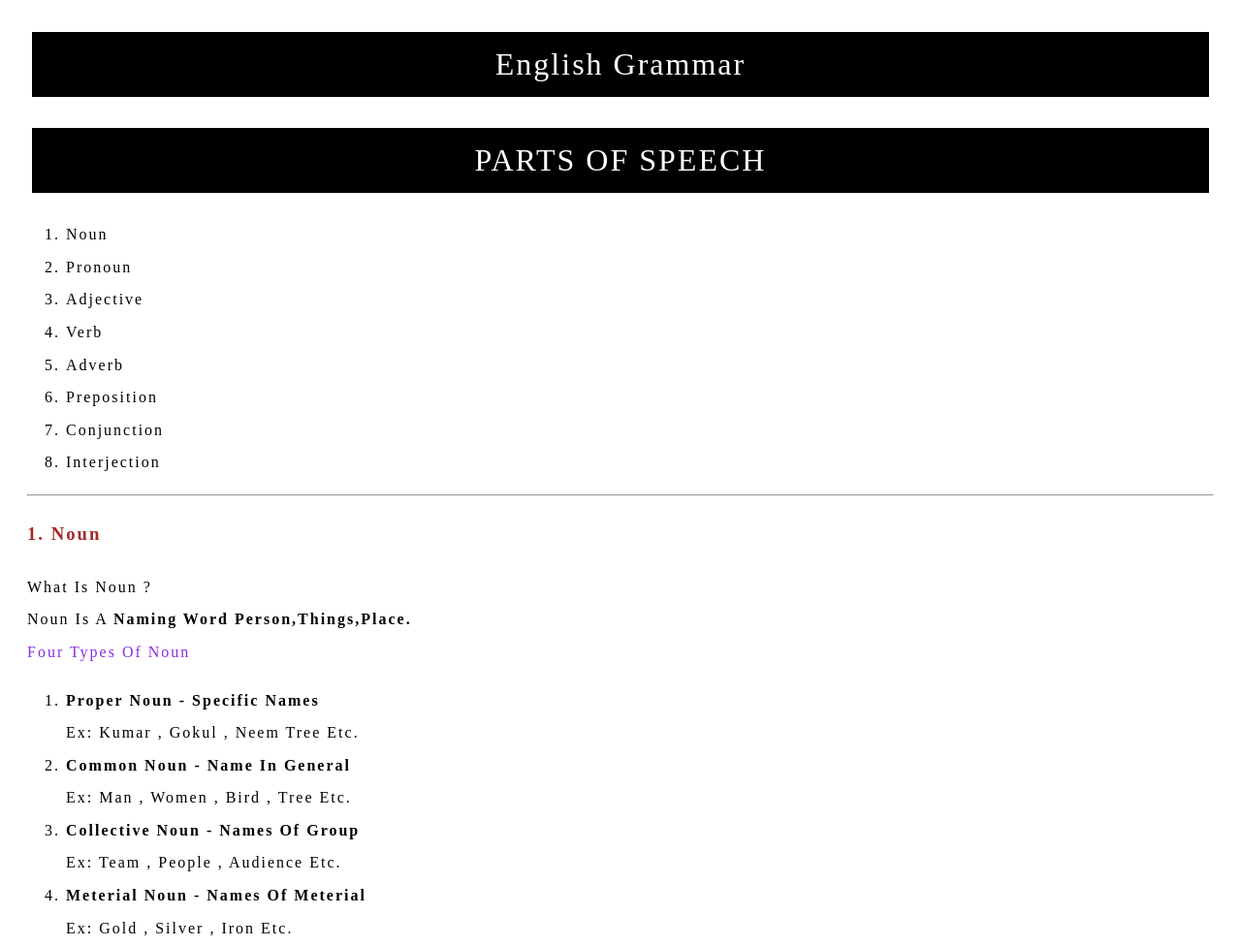
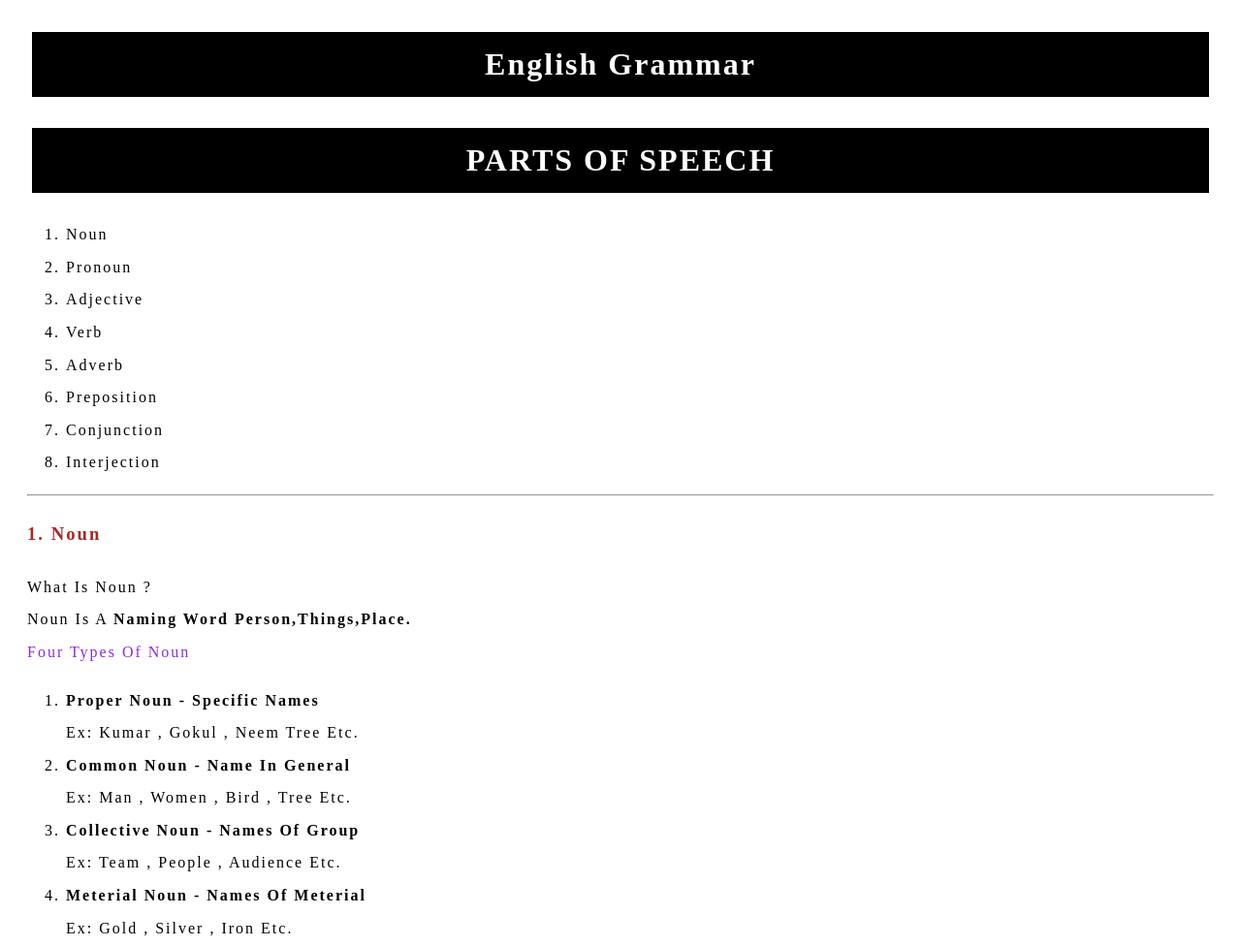
Before and after one commit to Kathirraj2006/Kathirraj2006.github.io, a plain HTML site: page index.html in a window 1280 px wide. Shown: the top 977 px of the page at 97% size. Drawn offline with Linux system fonts and the light colour scheme.

Commit message:
Update index.html

```diff
--- a/index.html
+++ b/index.html
@@ -10,14 +10,14 @@ text-align: center;
 color:white;
 background-color: black;
 text-transform:uppercase;
-  font-weight:lighter;
+
 }
 #content{
 border:solid 5px;
 text-align: center;
 color:white;
 background-color: black;
-  font-weight:lighter;
+
 }
 H3{
 text-align:left;
```
